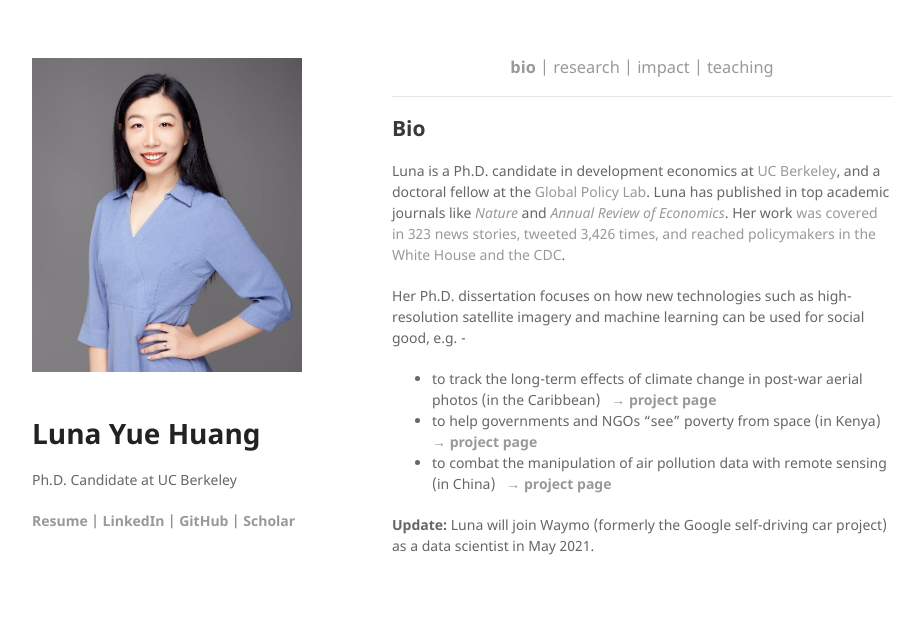
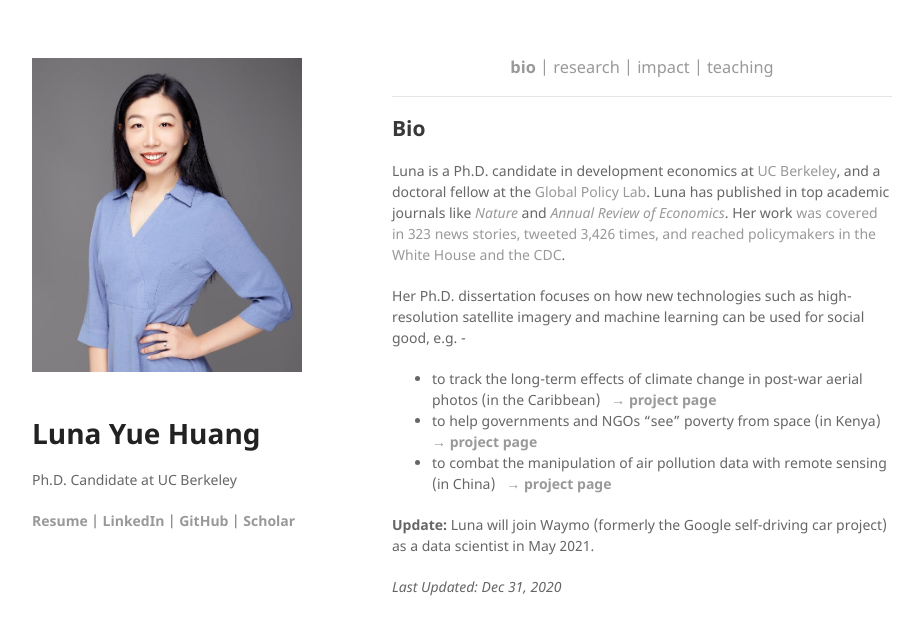
Before and after one commit to luna983/luna983.github.io, a Jekyll site: the page built from index.md, in a window 1280 px wide. Shown: the top 635 px of the page, without its empty margins (178-1101 px from the left). Built offline with Jekyll 4.4.1, drawn with Linux system fonts in a browser that asks for light colours.

Commit message:
Update index.md

```diff
--- a/index.md
+++ b/index.md
@@ -21,3 +21,6 @@ Her Ph.D. dissertation focuses on how new technologies such as high-resolution s
 * to combat the manipulation of air pollution data with remote sensing (in China) &nbsp; [__&rarr; project page__](/research-pollution.html)
 
 __Update:__ Luna will join Waymo (formerly the Google self-driving car project) as a data scientist in May 2021.
+
+
+_Last Updated: Dec 31, 2020_
```
